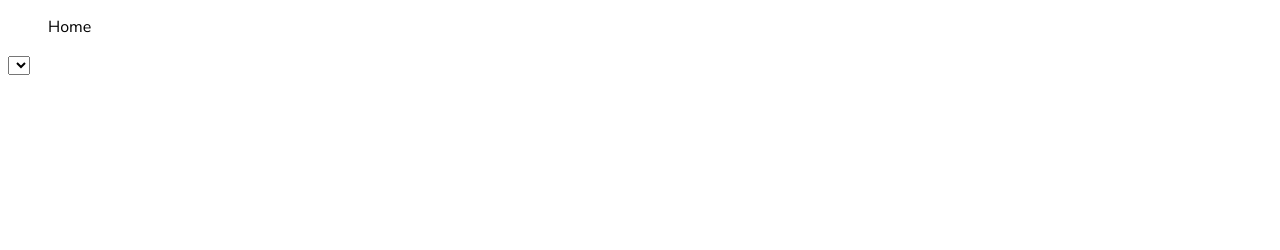
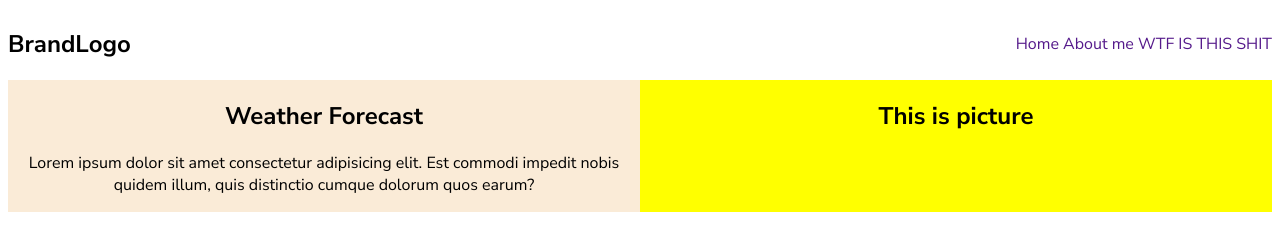
Before and after one commit to Abasolsss/weatherForecastTS, a website built with Vite: page index.html in a window 1280 px wide. Built offline with nearby package versions, Linux system fonts and the light colour scheme; no server answers.

Commit message:
UI added

```diff
--- a/index.html
+++ b/index.html
@@ -10,17 +10,49 @@
   </head>
   <body>
     <header>
-      <nav>
-        <ul>
-          <li>Home</li>
-        </ul>
+      <nav class="header">
+        <div class="logo">
+          <h1>BrandLogo</h1>
+        </div>
+
+        <div class="navbar">
+          <ul>
+            <li><a href="">Home</a></li>
+            <li><a href="">About me</a></li>
+            <li><a href="">WTF</a></li>
+            <li><a href="">IS THIS</a></li>
+            <li><a href="">SHIT</a></li>
+          </ul>
+        </div>
       </nav>
     </header>
 
     <main>
+      <!-- <section>
+
+        <select name="" id="selectCountry">
+          <option selected="true" disabled>Select Country</option>
+        </select>
+
+        <input type="text" name="" id="inputText" disabled />
+      </section> -->
+
       <section>
-        <!-- Country selector -->
-        <select name="" id="selectCountry"></select>
+        <!-- main page -->
+        <div class="mainDiv">
+          <div class="modalSection">
+            <h1>Weather Forecast</h1>
+            <p>
+              Lorem ipsum dolor sit amet consectetur adipisicing elit. Est
+              commodi impedit nobis quidem illum, quis distinctio cumque dolorum
+              quos earum?
+            </p>
+          </div>
+
+          <div class="picture">
+            <h1>This is picture</h1>
+          </div>
+        </div>
       </section>
     </main>
   </body>
--- a/src/main.ts
+++ b/src/main.ts
@@ -64,6 +64,12 @@ async function cityFunction(url: string): Promise<countryCityName> {
         selectCountry.addEventListener("change", () => {
           const tests = selectCountry.value;
           console.log(tests);
+
+          const inputText = document.getElementById(
+            "inputText"
+          ) as HTMLInputElement;
+
+          inputText.disabled = false;
         });
       }
     }
--- a/src/style.css
+++ b/src/style.css
@@ -6,8 +6,38 @@ body {
   font-weight: 400;
   font-style: normal;
   font-variation-settings: "wdth" 100, "YTLC" 500;
+  background: #ffffff;
+  width: 100;
+}
+.header {
+  display: flex;
+  justify-content: space-between;
+  align-items: center;
 }
 
-nav ul li {
+.navbar ul {
   list-style-type: none;
+  padding: 0;
+  margin: 0;
 }
+.navbar ul li {
+  display: inline-block;
+}
+
+.navbar ul li a {
+  text-decoration: none;
+}
+
+.mainDiv {
+  display: inline-grid;
+  grid-template-columns: repeat(2, 50%);
+  text-align: center;
+  width: 100%;
+}
+
+.picture {
+  background-color: yellow;
+}
+.mainDiv {
+  background-color: antiquewhite;
+}
```
Also changed, not shown: UI/Untitled.png (added).
